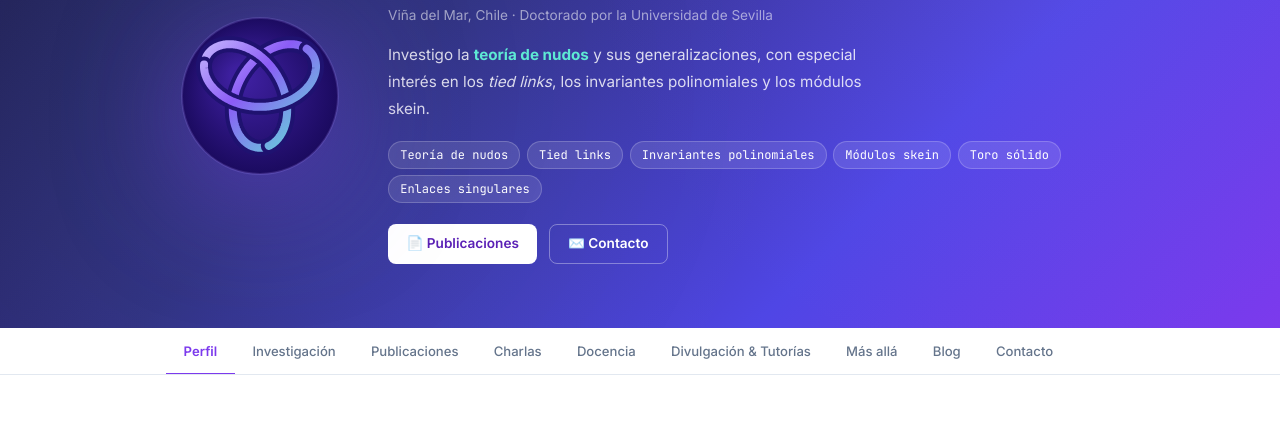
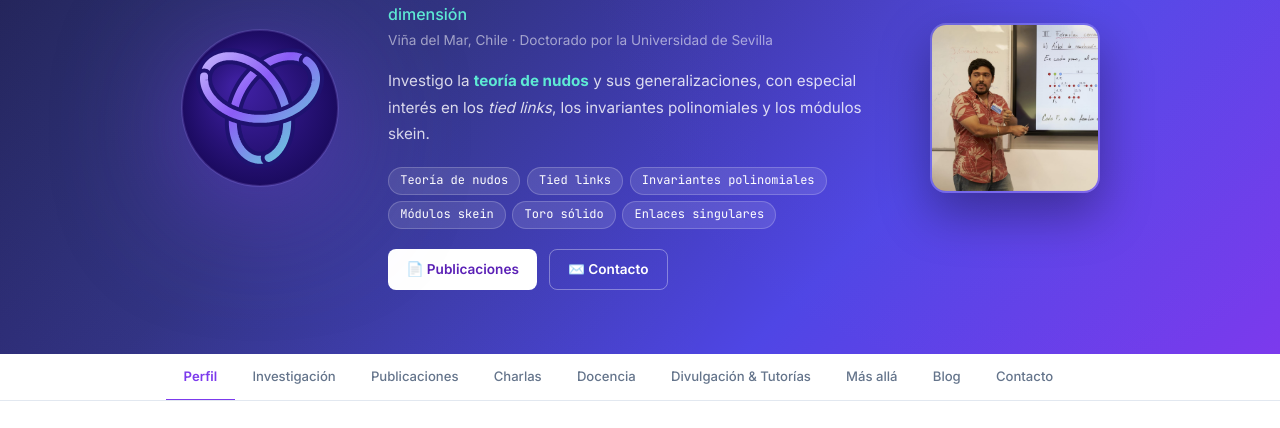
Before and after one commit to ocardenasandaur/ocardenasandaur.github.io, a plain HTML site: page index.html in a window 1280 px wide. Shown: the part 153-581 px from the top of the page. Drawn offline with nearby package versions, Linux system fonts and the light colour scheme; a web font is replaced by a local one.

Commit message:
Update index.html

```diff
--- a/index.html
+++ b/index.html
@@ -226,12 +226,14 @@
     .blog-card p {margin:.7rem 0;color:var(--slate-mid);white-space:pre-wrap;}
     .blog-card summary {cursor:pointer;color:var(--violet-dark);font-weight:600;margin-top:1rem;}
     a:focus-visible,button:focus-visible,summary:focus-visible {outline:3px solid var(--teal);outline-offset:3px;}
+    .hero-photo { width:170px; height:170px; object-fit:cover; object-position:top center; border-radius:16px; border:2px solid rgba(255,255,255,0.18); box-shadow:0 20px 50px rgba(0,0,0,0.35); flex-shrink:0; }
     @media (max-width: 720px) {
       .hero-inner { flex-direction: column; text-align: center; }
       #hero-badges, .hero-links { justify-content: center; }
       #hero-summary { margin: 0 auto 1.2rem; }
       .contact-grid, .mas-layout { grid-template-columns: 1fr; }
       .hero-text h1 { font-size: 1.9rem; }
+      .hero-photo { display: none; }
     }
   </style>
 </head>
@@ -250,6 +252,7 @@
         <a href="#" class="btn btn-outline-white" onclick="switchTab('contacto');return false;">✉️ Contacto</a>
       </div>
     </div>
+    <img class="hero-photo" src="profile.jpg" alt="O'Bryan Cárdenas-Andaur">
   </div>
 </div>
 <div class="tab-bar-wrap">
@@ -520,7 +523,7 @@ fetch('data.json')
         <div class="cicon">${l.icon}</div>${l.label}
       </a>`).join('');
   })
-  .catch(err=>{console.error('Error cargando data.json:',err);document.getElementById('hero-name').textContent="O’Bryan Cárdenas-Andaur";document.getElementById('hero-summary').textContent='No se pudo cargar el contenido. Intenta recargar la página.';});
+  .catch(err=>{console.error('Error cargando data.json:',err);document.getElementById('hero-name').textContent="O'Bryan Cárdenas-Andaur";document.getElementById('hero-summary').textContent='No se pudo cargar el contenido. Intenta recargar la página.';});
 </script>
 </body>
 </html>
```
